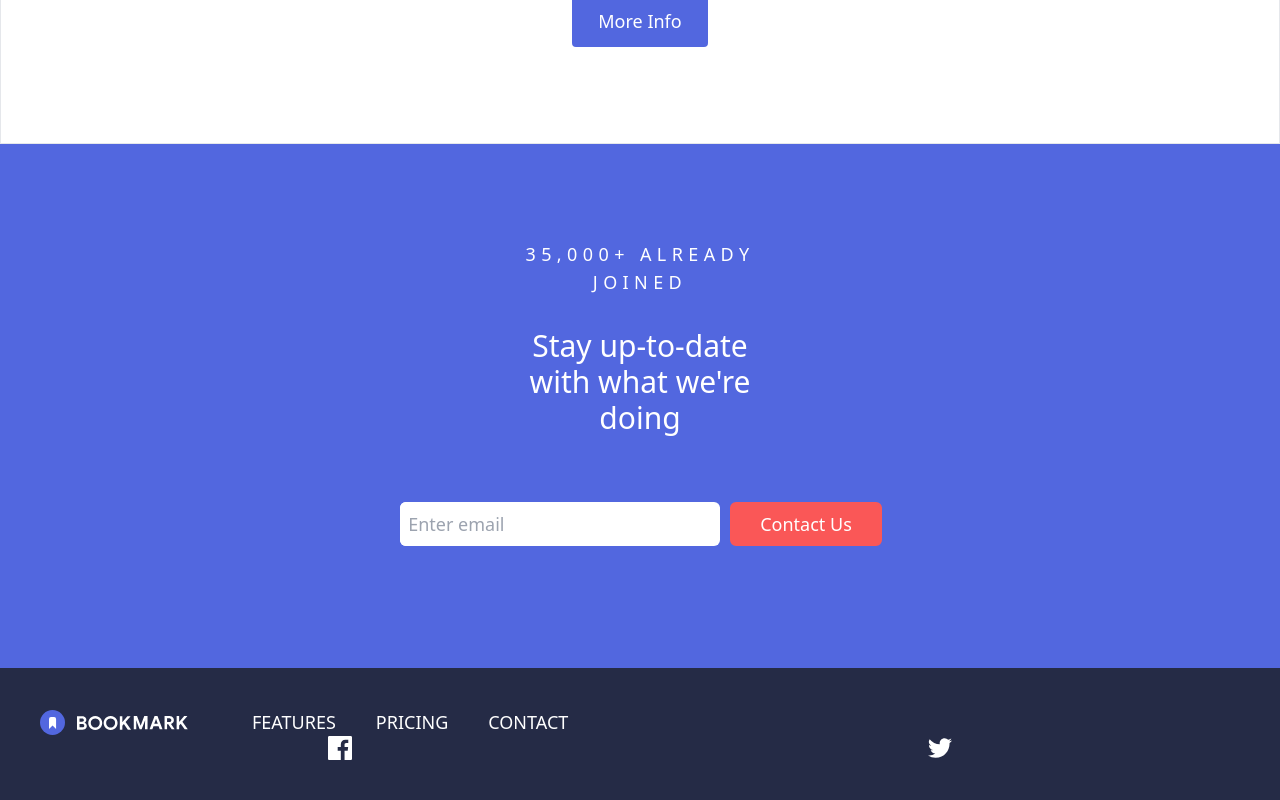
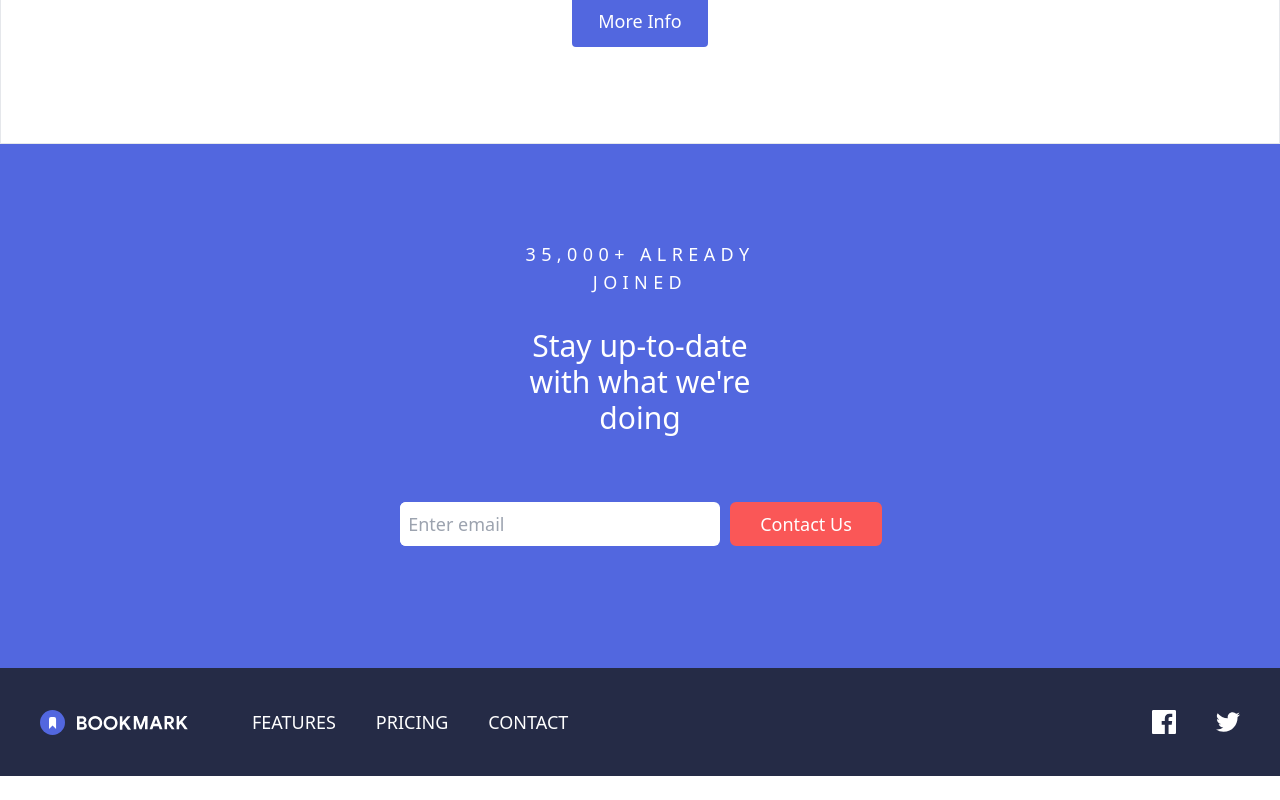
Before and after one commit to AlvesPHGA/bookmark, a React (Vite) app: page / in a window 1280 px wide. Shown: the part 3304-4104 px from the top of the page. After the commit the page ends 4080 px from the top, so only its background shows below. Built offline with nearby package versions, Linux system fonts and the light colour scheme.

Commit message:
style: social medias icons

```diff
--- a/src/ui/partials/Global/Footer.tsx
+++ b/src/ui/partials/Global/Footer.tsx
@@ -17,7 +17,7 @@ export const Footer = () => {
                   <NavLinkComponent>Contact</NavLinkComponent>
                </DivComponent>
             </DivComponent>
-            <DivComponent>
+            <DivComponent box="footer_socialMedia">
                <NavLinkComponent>
                   <FacebookIcon />
                </NavLinkComponent>
--- a/src/ui/styles/tagsStyles.tsx
+++ b/src/ui/styles/tagsStyles.tsx
@@ -53,9 +53,11 @@ export const divStyle = tv({
          contact_form:
             'flex flex-col border border-2 border-transparent h-[72px] rounded-lg',
          // Footer
-         footer_container: 'w-[1200px] mx-auto',
+         footer_container:
+            'w-[1200px] mx-auto flex items-center justify-between',
          footer_box01: 'flex items-center gap-16',
          footer_link: 'space-x-10 uppercase',
+         footer_socialMedia: 'flex gap-10 items-center',
       },
 
       isContentTab: {
```
